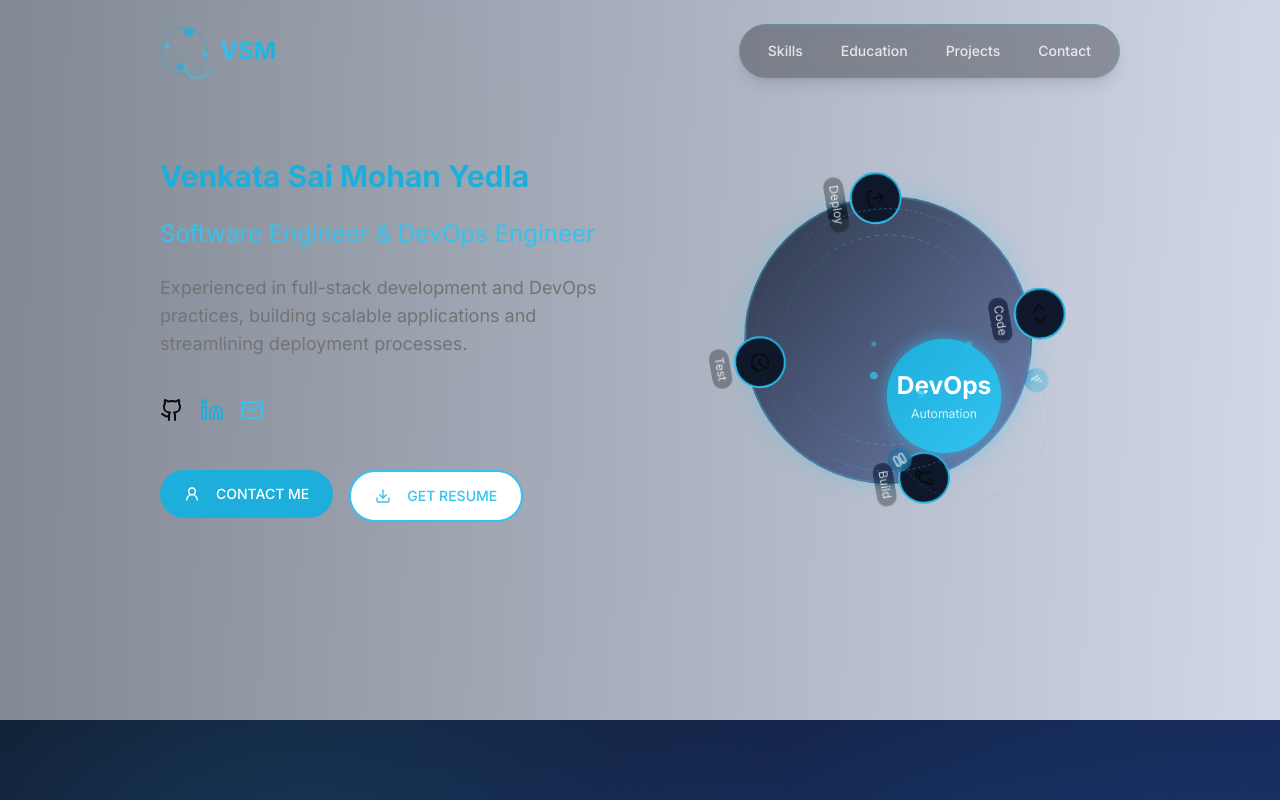
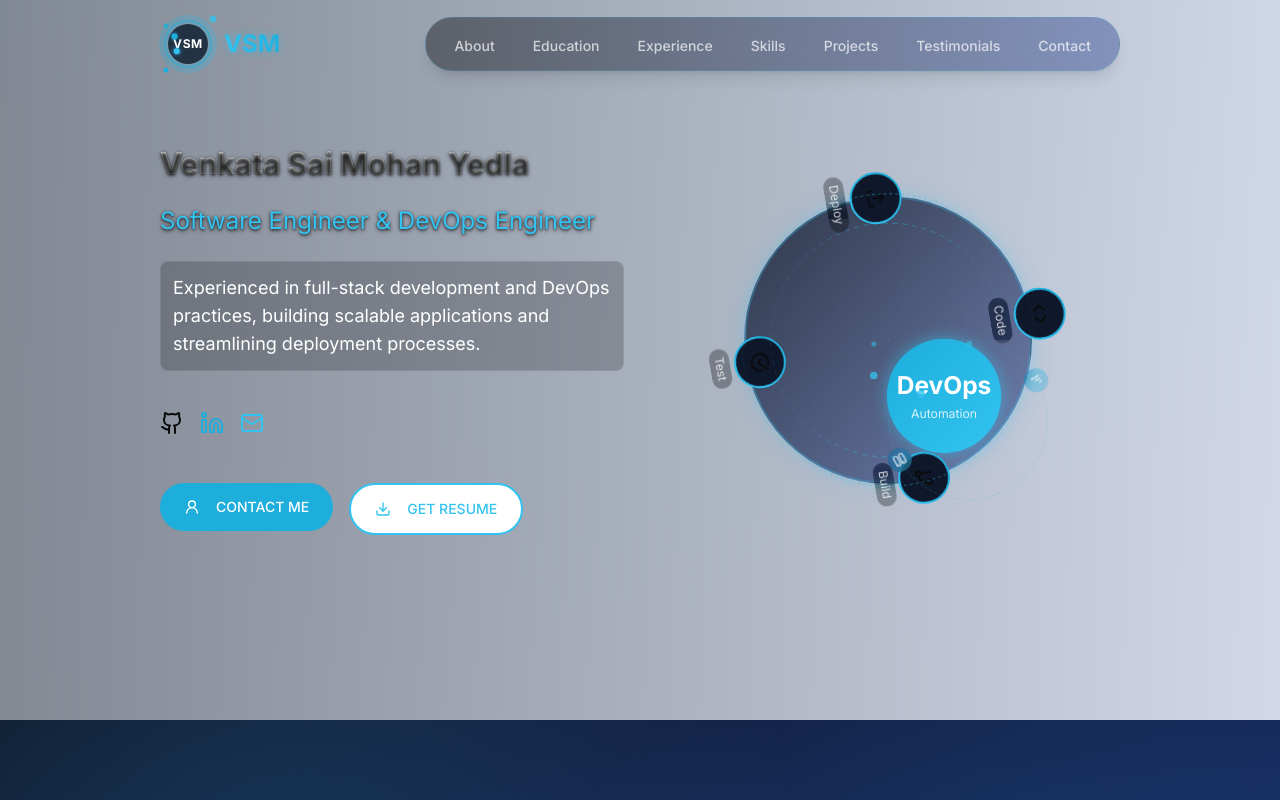
Before and after one commit to sai460/catchy-creative-corner, a React (Vite) app: page / in a window 1280 px wide. Shown: the top 800 px of the page. Built offline with nearby package versions, Linux system fonts and the light colour scheme.

Commit message:
feat: Enhance UI and add animations
- Centered DevOps automation circle.
- Updated navigation menu items.
- Modified logo and added animation.
- Improved text visibility on the hero section.

```diff
--- a/src/components/Header.tsx
+++ b/src/components/Header.tsx
@@ -3,16 +3,20 @@ import { useState, useEffect } from "react";
 import { cn } from "@/lib/utils";
 import { motion } from "framer-motion";
 import { Toggle } from "@/components/ui/toggle";
+import { User, BookOpen, Briefcase, Sliders, FolderOpen, Star, Mail } from "lucide-react";
 
 export function Header() {
   const [scrolled, setScrolled] = useState(false);
   const [activeSection, setActiveSection] = useState("home");
 
   const navItems = [
-    { name: "Skills", href: "#skills" },
-    { name: "Education", href: "#education" },
-    { name: "Projects", href: "#projects" },
-    { name: "Contact", href: "#contact" },
+    { name: "About", href: "#about", icon: User },
+    { name: "Education", href: "#education", icon: BookOpen },
+    { name: "Experience", href: "#experience", icon: Briefcase },
+    { name: "Skills", href: "#skills", icon: Sliders },
+    { name: "Projects", href: "#projects", icon: FolderOpen },
+    { name: "Testimonials", href: "#testimonials", icon: Star },
+    { name: "Contact", href: "#contact", icon: Mail },
   ];
 
   useEffect(() => {
@@ -45,36 +49,10 @@ export function Header() {
     };
   }, [scrolled, navItems]);
 
-  // Orbital animation variants
-  const orbitalVariants = {
-    animate: {
-      rotate: 360,
-      transition: {
-        duration: 30,
-        repeat: Infinity,
-        ease: "linear"
-      }
-    }
-  };
-
-  // Dots animation variants
-  const dotsVariants = {
-    animate: i => ({
-      opacity: [0.6, 1, 0.6],
-      scale: [0.9, 1.1, 0.9],
-      transition: {
-        duration: 3,
-        repeat: Infinity,
-        ease: "easeInOut",
-        delay: i * 0.2
-      }
-    })
-  };
-
   return (
     <motion.header
       className={cn(
-        "fixed top-0 left-0 right-0 z-50 transition-all duration-300 flex justify-center py-6",
+        "fixed top-0 left-0 right-0 z-50 transition-all duration-300 flex justify-center py-4",
         scrolled ? "bg-background/90 backdrop-blur-lg shadow-sm" : "bg-transparent"
       )}
       initial={{ y: -100 }}
@@ -82,67 +60,115 @@ export function Header() {
       transition={{ type: "spring", stiffness: 300, damping: 30 }}
     >
       <div className="container max-w-5xl flex justify-between items-center">
-        {/* VSM Logo section */}
+        {/* Enhanced VSM Logo */}
         <motion.div
           className="flex items-center relative"
           whileHover={{ scale: 1.05 }}
         >
-          <div className="relative w-12 h-12">
-            {/* Outer circular path */}
+          <div className="relative w-14 h-14">
+            {/* Outer circle */}
             <motion.div
-              className="absolute inset-0 rounded-full border-2 border-classicBlue/30"
-              variants={orbitalVariants}
-              animate="animate"
+              className="absolute inset-0 rounded-full bg-gradient-to-r from-classicBlue to-turquoise opacity-20"
+              animate={{
+                scale: [1, 1.1, 1],
+                opacity: [0.2, 0.3, 0.2]
+              }}
+              transition={{
+                duration: 3,
+                repeat: Infinity,
+                ease: "easeInOut"
+              }}
             />
 
-            {/* Dots */}
+            {/* Middle circle */}
             <motion.div
-              className="absolute top-0 left-1/2 -translate-x-1/2 w-2.5 h-2.5 rounded-full bg-classicBlue"
-              custom={0}
-              variants={dotsVariants}
-              animate="animate"
+              className="absolute inset-1 rounded-full border-2 border-classicBlue/50"
+              animate={{ rotate: 360 }}
+              transition={{
+                duration: 20,
+                repeat: Infinity,
+                ease: "linear"
+              }}
+            />
+
+            {/* Inner circle with electron orbit */}
+            <motion.div
+              className="absolute inset-2 rounded-full bg-slate-900/80 backdrop-blur-md flex items-center justify-center overflow-hidden"
+            >
+              {/* Electron orbit paths */}
+              <motion.div
+                className="absolute w-full h-full"
+                animate={{ rotate: 360 }}
+                transition={{ duration: 15, repeat: Infinity, ease: "linear" }}
+              >
+                <div className="absolute top-1/2 left-1/2 w-8 h-3 -translate-x-1/2 -translate-y-1/2">
+                  <motion.div
+                    className="absolute top-0 right-0 w-1.5 h-1.5 bg-turquoise rounded-full"
+                    animate={{ boxShadow: ["0 0 2px #33C3F0", "0 0 5px #33C3F0", "0 0 2px #33C3F0"] }}
+                    transition={{ duration: 2, repeat: Infinity }}
+                  />
+                </div>
+              </motion.div>
+
+              <motion.div
+                className="absolute w-full h-full"
+                animate={{ rotate: -360 }}
+                transition={{ duration: 10, repeat: Infinity, ease: "linear" }}
+              >
+                <div className="absolute top-1/2 left-1/2 w-7 h-7 -translate-x-1/2 -translate-y-1/2 rotate-45">
+                  <motion.div
+                    className="absolute bottom-0 right-0 w-1.5 h-1.5 bg-classicBlue rounded-full"
+                    animate={{ boxShadow: ["0 0 2px #1EAEDB", "0 0 5px #1EAEDB", "0 0 2px #1EAEDB"] }}
+                    transition={{ duration: 2.5, repeat: Infinity }}
+                  />
+                </div>
+              </motion.div>
+
+              {/* VSM text */}
+              <span className="text-white font-bold text-xs tracking-wider">VSM</span>
+            </motion.div>
+
+            {/* Outer particles */}
+            <motion.div
+              className="absolute top-0 right-0 w-1.5 h-1.5 bg-turquoise rounded-full"
+              animate={{
+                scale: [1, 1.5, 1],
+                opacity: [0.7, 1, 0.7],
+              }}
+              transition={{ duration: 2, repeat: Infinity, delay: 0.5 }}
             />
             <motion.div
-              className="absolute top-1/2 right-0 -translate-y-1/2 w-1.5 h-1.5 rounded-full bg-turquoise"
-              custom={1}
-              variants={dotsVariants}
-              animate="animate"
+              className="absolute bottom-0 left-1 w-1 h-1 bg-classicBlue rounded-full"
+              animate={{
+                scale: [1, 1.3, 1],
+                opacity: [0.6, 1, 0.6],
+              }}
+              transition={{ duration: 1.5, repeat: Infinity }}
             />
             <motion.div
-              className="absolute bottom-1 left-1/3 w-2 h-2 rounded-full bg-classicBlue"
-              custom={2}
-              variants={dotsVariants}
-              animate="animate"
-            />
-            <motion.div
-              className="absolute left-1 top-1/3 w-1.5 h-1.5 rounded-full bg-turquoise"
-              custom={3}
-              variants={dotsVariants}
-              animate="animate"
-            />
-
-            {/* Inner semicircular path */}
-            <motion.div
-              className="absolute h-7 w-7 top-1/2 left-1/2 transform -translate-x-1/2 -translate-y-1/2 border-2 border-turquoise/60 rounded-full border-r-0 border-b-0"
+              className="absolute top-2 left-1 w-1 h-1 bg-classicBlue rounded-full"
               animate={{
-                rotate: -360,
-                transition: {
-                  duration: 20,
-                  repeat: Infinity,
-                  ease: "linear"
-                }
+                scale: [1, 1.3, 1],
+                opacity: [0.6, 1, 0.6],
               }}
+              transition={{ duration: 2.5, repeat: Infinity, delay: 1 }}
             />
           </div>
 
           {/* VSM Text */}
-          <div className="ml-3">
-            <span className="text-transparent bg-clip-text bg-gradient-to-r from-turquoise to-classicBlue font-bold text-2xl">VSM</span>
-          </div>
+          <motion.div
+            className="ml-2 text-transparent bg-clip-text bg-gradient-to-r from-turquoise to-classicBlue font-bold text-2xl"
+            animate={{
+              textShadow: ["0 0 5px rgba(51, 195, 240, 0.3)", "0 0 10px rgba(51, 195, 240, 0.5)", "0 0 5px rgba(51, 195, 240, 0.3)"]
+            }}
+            transition={{ duration: 2, repeat: Infinity }}
+          >
+            VSM
+          </motion.div>
         </motion.div>
 
-        {/* Updated Navigation section with improved styling */}
-        <div className="bg-black/30 backdrop-blur-md rounded-full shadow-lg border border-turquoise/20 px-3 py-1.5">
+        {/* Updated Navigation section with icons and improved styling */}
+        <div className="bg-gradient-to-r from-black/40 to-blue-900/40 backdrop-blur-md rounded-full shadow-lg border border-turquoise/20 px-3 py-1.5">
           <div className="flex space-x-1.5">
             {navItems.map((item) => (
               <Toggle
@@ -154,11 +180,14 @@ export function Header() {
                   if (element) element.scrollIntoView({ behavior: "smooth" });
                 }}
                 className={cn(
-                  "text-white/80 hover:bg-white/10 px-4 py-2 rounded-full text-sm transition-all duration-200",
-                  activeSection === item.href.substring(1) ? "bg-gradient-to-r from-classicBlue/30 to-turquoise/30" : ""
+                  "text-white hover:bg-white/10 px-4 py-2 rounded-full text-sm transition-all duration-200 flex flex-col items-center gap-1",
+                  activeSection === item.href.substring(1)
+                    ? "bg-gradient-to-r from-classicBlue/30 to-turquoise/30 text-white"
+                    : "text-white/70"
                 )}
               >
-                {item.name}
+                <item.icon className="h-4 w-4" />
+                <span>{item.name}</span>
               </Toggle>
             ))}
           </div>
--- a/src/components/Hero.tsx
+++ b/src/components/Hero.tsx
@@ -47,7 +47,7 @@ export function Hero() {
         <div className="grid grid-cols-1 md:grid-cols-2 gap-8 items-center">
           <div className="space-y-6">
             <motion.h1
-              className="text-xl md:text-3xl font-bold text-classicBlue"
+              className="text-xl md:text-3xl font-bold bg-gradient-to-r from-white to-gray-200 bg-clip-text text-transparent shadow-text"
               initial="hidden"
               animate="visible"
               custom={0}
@@ -57,7 +57,7 @@ export function Hero() {
             </motion.h1>
 
             <motion.p
-              className="text-xl md:text-2xl text-turquoise"
+              className="text-xl md:text-2xl text-turquoise shadow-text"
               initial="hidden"
               animate="visible"
               custom={1}
@@ -67,7 +67,7 @@ export function Hero() {
             </motion.p>
 
             <motion.p
-              className="max-w-2xl text-muted-foreground text-lg"
+              className="max-w-2xl text-white text-lg bg-black/20 backdrop-blur-sm p-3 rounded-lg border border-white/10"
               initial="hidden"
               animate="visible"
               custom={2}
@@ -122,17 +122,17 @@ export function Hero() {
             </motion.div>
           </div>
 
-          {/* Enhanced DevOps Automation Animation - Centered and without process labels */}
+          {/* DevOps Automation Animation - Centered */}
           <motion.div
             className="hidden md:flex justify-center items-center"
             initial={{ opacity: 0 }}
             animate={{ opacity: 1 }}
             transition={{ delay: 0.5, duration: 1 }}
           >
-            <div className="relative w-full h-[350px] flex items-center justify-center">
+            <div className="flex items-center justify-center h-full w-full">
               {/* Main circular container */}
               <motion.div
-                className="absolute w-72 h-72 rounded-full border-2 border-turquoise/30 bg-gradient-to-br from-slate-900/80 to-blue-900/50 backdrop-blur-md"
+                className="relative w-72 h-72 rounded-full border-2 border-turquoise/30 bg-gradient-to-br from-slate-900/80 to-blue-900/50 backdrop-blur-md flex items-center justify-center"
                 animate={{
                   boxShadow: ['0 0 15px rgba(51, 195, 240, 0.2)', '0 0 30px rgba(51, 195, 240, 0.4)', '0 0 15px rgba(51, 195, 240, 0.2)'],
                 }}
--- a/src/index.css
+++ b/src/index.css
@@ -1,4 +1,3 @@
-
 @import url('https://fonts.googleapis.com/css2?family=Inter:wght@300;400;500;600;700&display=swap');
 
 @tailwind base;
@@ -47,6 +46,15 @@
 
   .social-link {
     @apply hover:text-primary transition-colors;
+  }
+
+  /* New text highlight utilities */
+  .shadow-text {
+    text-shadow: 0 1px 3px rgba(0,0,0,0.8), 0 2px 5px rgba(0,0,0,0.4);
+  }
+
+  .highlight-text {
+    @apply bg-black/30 backdrop-blur-sm px-2 py-1 rounded;
   }
 }
 
--- a/src/pages/Index.tsx
+++ b/src/pages/Index.tsx
@@ -18,13 +18,27 @@ const Index = () => {
       <Header />
       <main>
         <Hero />
+        <div id="about">
           <About />
+        </div>
+        <div id="education">
           <Education />
+        </div>
+        <div id="experience">
           <Experience />
+        </div>
+        <div id="skills">
           <Skills />
+        </div>
+        <div id="projects">
           <Projects />
+        </div>
+        <div id="testimonials">
           <Testimonials />
+        </div>
+        <div id="contact">
           <Contact />
+        </div>
       </main>
       <footer className="py-8 text-center text-white relative overflow-hidden bg-gradient-to-br from-slate-900 to-blue-900">
         <div className="absolute inset-0 z-0">
```
Lines whose indentation alone changed are shown as unchanged.
